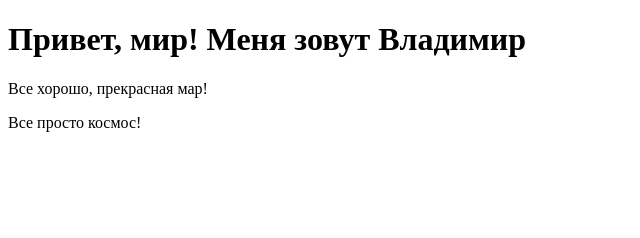
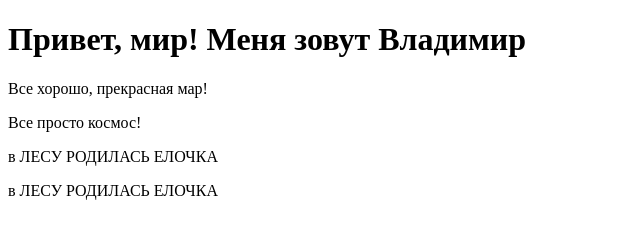
Before and after one commit to aquaform/project_in_college, a plain HTML site: page index.html in a window 1280 px wide. Shown: the whole page, without its empty margins (0-640 px from the left). Drawn offline with Linux system fonts and the light colour scheme.

Commit message:
Додел все дома, добавил два абзаца про елочку

```diff
--- a/index.html
+++ b/index.html
@@ -10,5 +10,7 @@
    <h1>Привет, мир! Меня зовут Владимир </h1>
    <p>Все хорошо, прекрасная мар!</p>
    <p>Все просто космос!</p>
+   <p>в ЛЕСУ РОДИЛАСЬ ЕЛОЧКА</p>
+   <p>в ЛЕСУ РОДИЛАСЬ ЕЛОЧКА</p>
 </body>
 </html>
```
